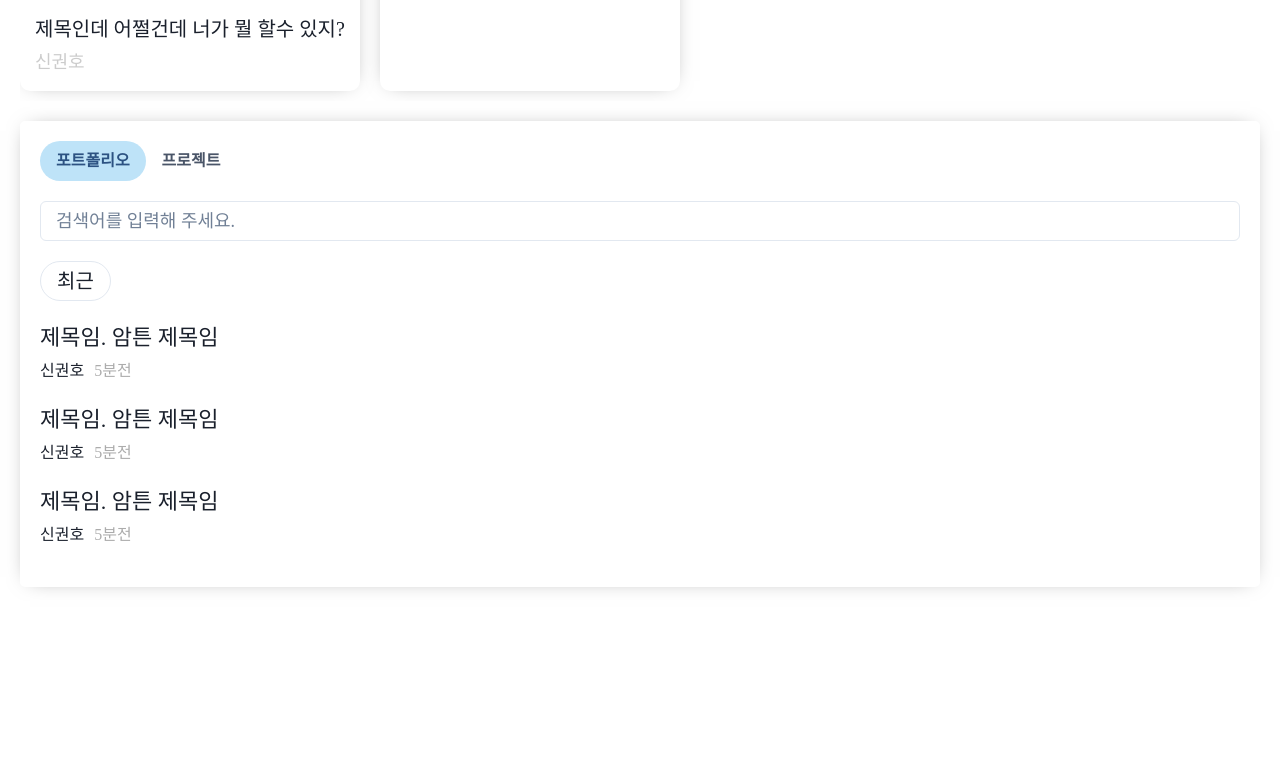
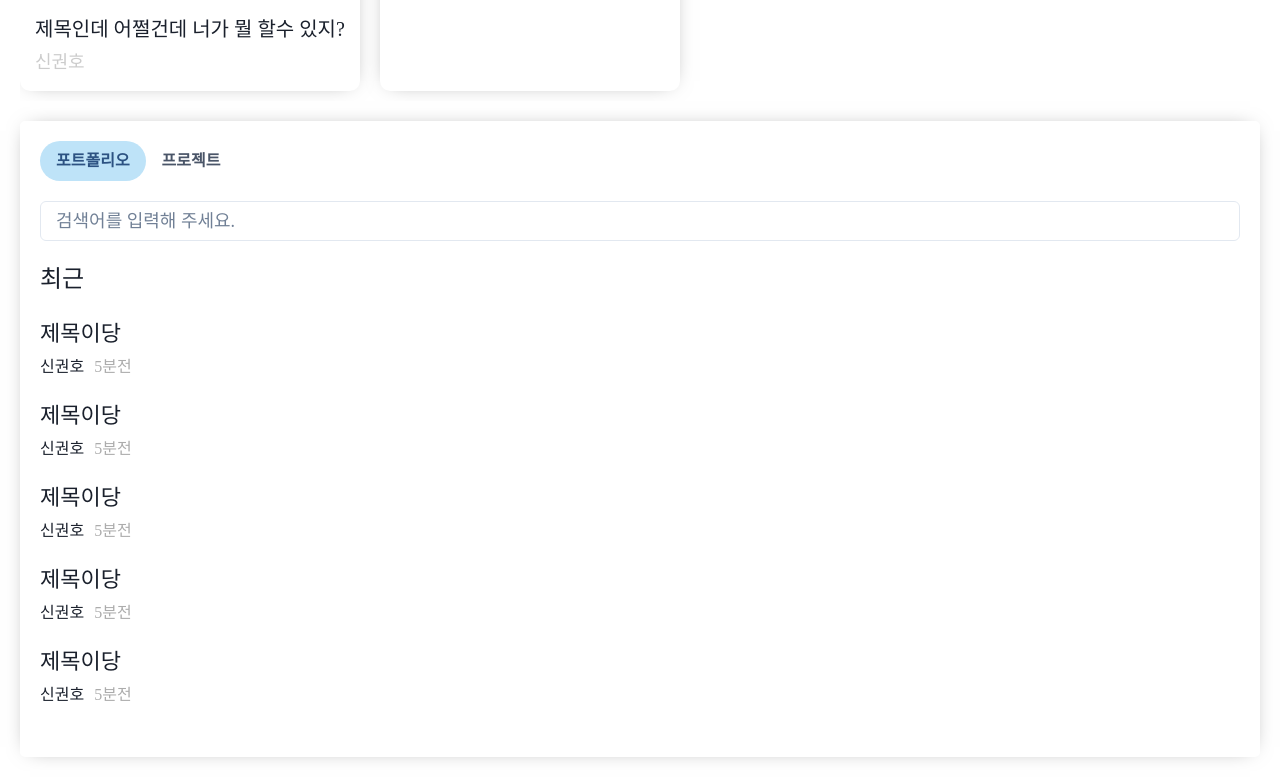
Before and after one commit to Tech5818/DIFO_FRONTEND, a React (Vite) app: page /works in a window 1280 px wide. Shown: the part 569-1346 px from the top of the page. Before the commit the page ends 1176 px from the top, so only its background shows below. Built offline with nearby package versions, Linux system fonts and the light colour scheme; a web font is replaced by a local one.

Commit message:
:sparkles: 포트폴리오 및 프로젝트 페이지 레이아웃 구현

```diff
--- a/src/App.tsx
+++ b/src/App.tsx
@@ -2,6 +2,7 @@ import { Route, Routes } from 'react-router-dom';
 import { HomePage } from './page/home/HomePage';
 import { WorksPage } from './page/works/WorksPage';
 import { Header } from './components/header/Header';
+import { Portfolio } from './components/portfolio/Portfolio';
 
 function App() {
   return (
@@ -10,6 +11,10 @@ function App() {
       <Routes>
         <Route path='/' element={<HomePage />} />
         <Route path='/works' element={<WorksPage />} />
+        <Route
+          path='/works/portfolio'
+          element={<Portfolio />}
+        />
       </Routes>
     </>
   );
--- /dev/null
+++ b/src/components/portfolio/Portfolio.tsx
@@ -0,0 +1,3 @@
+export const Portfolio = () => {
+  return <></>;
+};
--- a/src/components/workList/WorkList.tsx
+++ b/src/components/workList/WorkList.tsx
@@ -8,6 +8,7 @@ import {
 } from '../../style/workList/workList.style';
 import { WorkListSearchBar } from './WorkListSearchBar';
 import { WorkLists } from './WorkLists';
+import { WorkListsItem } from './WorkListsItem';
 
 export const WorkList = () => {
   return (
@@ -24,11 +25,73 @@ export const WorkList = () => {
           <M_WorkListTabPanels>
             <M_WorkListTabPanel>
               <WorkListSearchBar />
-              <WorkLists />
+              <WorkLists>
+                <WorkListsItem
+                  title='제목이당'
+                  writer='신권호'
+                  date='5분전'
+                />
+                <WorkListsItem
+                  title='제목이당'
+                  writer='신권호'
+                  date='5분전'
+                />
+                <WorkListsItem
+                  title='제목이당'
+                  writer='신권호'
+                  date='5분전'
+                />
+                <WorkListsItem
+                  title='제목이당'
+                  writer='신권호'
+                  date='5분전'
+                />
+                <WorkListsItem
+                  title='제목이당'
+                  writer='신권호'
+                  date='5분전'
+                />
+                <WorkListsItem
+                  title='제목이당'
+                  writer='신권호'
+                  date='5분전'
+                />
+                <WorkListsItem
+                  title='제목이당'
+                  writer='신권호'
+                  date='5분전'
+                />
+              </WorkLists>
             </M_WorkListTabPanel>
             <M_WorkListTabPanel>
               <WorkListSearchBar />
-              <WorkLists />
+              <WorkLists>
+                <WorkListsItem
+                  title='제목이당'
+                  writer='신권호'
+                  date='5분전'
+                />
+                <WorkListsItem
+                  title='제목이당'
+                  writer='신권호'
+                  date='5분전'
+                />
+                <WorkListsItem
+                  title='제목이당'
+                  writer='신권호'
+                  date='5분전'
+                />
+                <WorkListsItem
+                  title='제목이당'
+                  writer='신권호'
+                  date='5분전'
+                />
+                <WorkListsItem
+                  title='제목이당'
+                  writer='신권호'
+                  date='5분전'
+                />
+              </WorkLists>
             </M_WorkListTabPanel>
           </M_WorkListTabPanels>
         </M_WorkListTabs>
--- a/src/components/workList/WorkLists.tsx
+++ b/src/components/workList/WorkLists.tsx
@@ -1,48 +1,17 @@
+import { PropsWithChildren } from 'react';
 import {
-  M_WorkLists,
   M_WorkListsContainer,
-  M_WorkListsSelect,
-  M_WorkListsTime,
-  M_WorkListsTitle,
-  M_WorkListsWriter,
-  M_WorkListsWriterTime,
+  M_WorkListsType,
 } from '../../style/workList/workLists.style';
 
-export const WorkLists = () => {
+export const WorkLists = ({
+  children,
+}: PropsWithChildren) => {
   return (
     <>
+      <M_WorkListsType>최근</M_WorkListsType>
       <M_WorkListsContainer>
-        <M_WorkListsSelect icon={<></>}>
-          <option>최근</option>
-          <option>인기</option>
-        </M_WorkListsSelect>
-        <M_WorkLists>
-          <M_WorkListsTitle>
-            제목임. 암튼 제목임
-          </M_WorkListsTitle>
-          <M_WorkListsWriterTime>
-            <M_WorkListsWriter>신권호</M_WorkListsWriter>
-            <M_WorkListsTime>5분전</M_WorkListsTime>
-          </M_WorkListsWriterTime>
-        </M_WorkLists>
-        <M_WorkLists>
-          <M_WorkListsTitle>
-            제목임. 암튼 제목임
-          </M_WorkListsTitle>
-          <M_WorkListsWriterTime>
-            <M_WorkListsWriter>신권호</M_WorkListsWriter>
-            <M_WorkListsTime>5분전</M_WorkListsTime>
-          </M_WorkListsWriterTime>
-        </M_WorkLists>
-        <M_WorkLists>
-          <M_WorkListsTitle>
-            제목임. 암튼 제목임
-          </M_WorkListsTitle>
-          <M_WorkListsWriterTime>
-            <M_WorkListsWriter>신권호</M_WorkListsWriter>
-            <M_WorkListsTime>5분전</M_WorkListsTime>
-          </M_WorkListsWriterTime>
-        </M_WorkLists>
+        {children}
       </M_WorkListsContainer>
     </>
   );
--- /dev/null
+++ b/src/components/workList/WorkListsItem.tsx
@@ -0,0 +1,31 @@
+import {
+  M_WorkLists,
+  M_WorkListsTime,
+  M_WorkListsTitle,
+  M_WorkListsWriter,
+  M_WorkListsWriterTime,
+} from '../../style/workList/workLists.style';
+
+interface WorkListsItem {
+  title: string;
+  writer: string;
+  date: string;
+}
+
+export const WorkListsItem = ({
+  title,
+  writer,
+  date,
+}: WorkListsItem) => {
+  return (
+    <>
+      <M_WorkLists>
+        <M_WorkListsTitle>{title}</M_WorkListsTitle>
+        <M_WorkListsWriterTime>
+          <M_WorkListsWriter>{writer}</M_WorkListsWriter>
+          <M_WorkListsTime>{date}</M_WorkListsTime>
+        </M_WorkListsWriterTime>
+      </M_WorkLists>
+    </>
+  );
+};
--- a/src/style/header/header.style.ts
+++ b/src/style/header/header.style.ts
@@ -24,12 +24,13 @@ export const M_HeaderSide = chakra(Flex, {
 
 export const M_Layer = chakra(Box, {
   baseStyle: {
-    position: 'absolute',
+    position: 'fixed',
     top: 0,
     bottom: 0,
     left: 0,
     right: 0,
     background: 'rgba(0, 0, 0, 0.6)',
+    zIndex: 100,
   },
 });
 
--- a/src/style/workList/workLists.style.ts
+++ b/src/style/workList/workLists.style.ts
@@ -1,26 +1,20 @@
-import {
-  Flex,
-  Select,
-  Text,
-  chakra,
-} from '@chakra-ui/react';
+import { Flex, Text, chakra } from '@chakra-ui/react';
 
 export const M_WorkListsContainer = chakra(Flex, {
   baseStyle: {
     flexFlow: 'column',
     gap: '20px',
+    height: '400px',
+    maxHeight: '400px',
+    overflowY: 'scroll',
   },
 });
 
-export const M_WorkListsSelect = chakra(Select, {
+export const M_WorkListsType = chakra(Text, {
   baseStyle: {
-    width: 'auto',
-    height: 'auto',
-    padding: '8px 16px',
-    fontSize: '20px',
-    fontFamily: 'medium',
-    marginTop: '20px',
-    borderRadius: '50px',
+    fontSize: '24px',
+    fontFamily: 'bold',
+    padding: '20px 0',
   },
 });
 
@@ -34,6 +28,7 @@ export const M_WorkLists = chakra(Flex, {
 export const M_WorkListsTitle = chakra(Text, {
   baseStyle: {
     fontSize: '22px',
+    fontFamily: 'medium',
   },
 });
 
```
